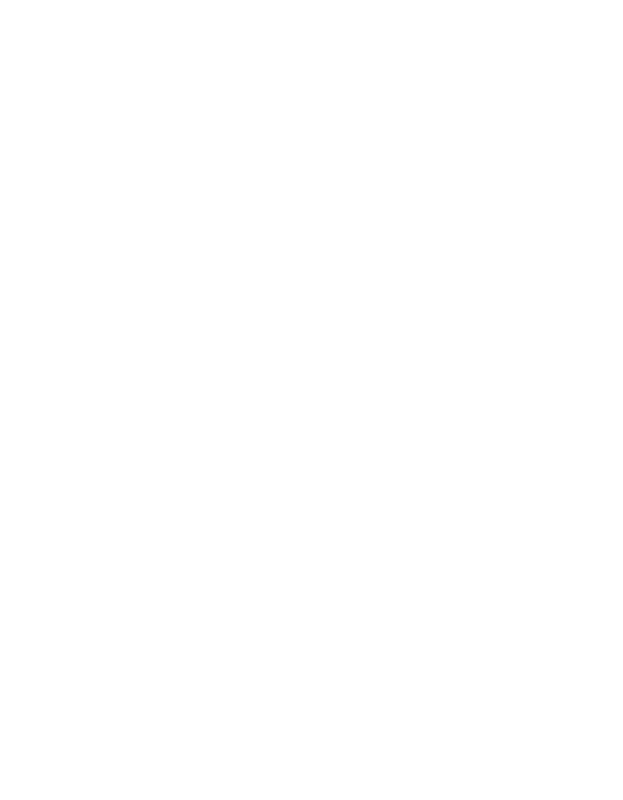
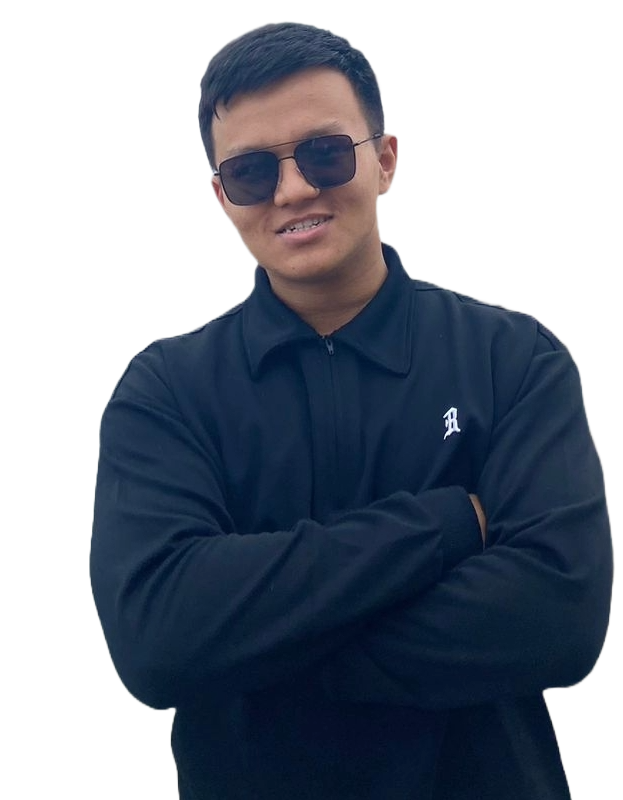
Before and after one commit to aadarsh-magar11/myself, a plain HTML site: page index.html in a window 1280 px wide. Shown: the top 800 px of the page, 657-1280 px from the left. Drawn offline with Linux system fonts and the light colour scheme; a web font is replaced by a local one.

Commit message:
Update style.css

```diff
--- a/style.css
+++ b/style.css
@@ -10,7 +10,7 @@
 }
 
 body {
-    background-image: url(../../../../../Downloads/file.png);
+    background-image: url(file.png);
     height: 100%;
     background-repeat: no-repeat;
     background-position-x: 500px;
```
